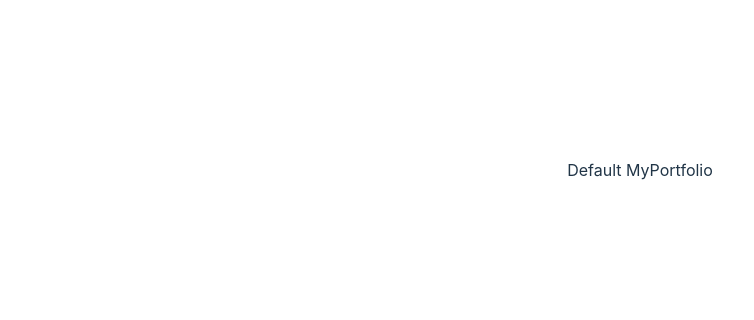
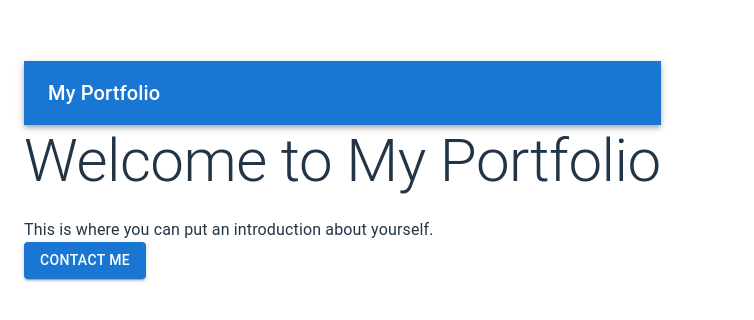
Before and after one commit to mskerz/react-mui-portfolio, a React (Vite) app: page / in a window 1280 px wide. Shown: the part 230-550 px from the top of the page, without its empty margins (0-754 px from the left). Built offline with nearby package versions, Linux system fonts and the light colour scheme.

Commit message:
build mui

```diff
--- a/src/App.jsx
+++ b/src/App.jsx
@@ -1,13 +1,27 @@
-
-import './App.css'
+import React from 'react';
+import { Container, Typography, AppBar, Toolbar, Button } from '@mui/material';
 
 function App() {
-
   return (
-    <>
-        <div> Default MyPortfolio </div>
-    </>
-  )
+    <Container>
+      <AppBar position="static">
+        <Toolbar>
+          <Typography variant="h6">
+            My Portfolio
+          </Typography>
+        </Toolbar>
+      </AppBar>
+      <Typography variant="h2" component="h1" gutterBottom>
+        Welcome to My Portfolio
+      </Typography>
+      <Typography variant="body1">
+        This is where you can put an introduction about yourself.
+      </Typography>
+      <Button variant="contained" color="primary">
+        Contact Me
+      </Button>
+    </Container>
+  );
 }
 
-export default App
+export default App;
```
